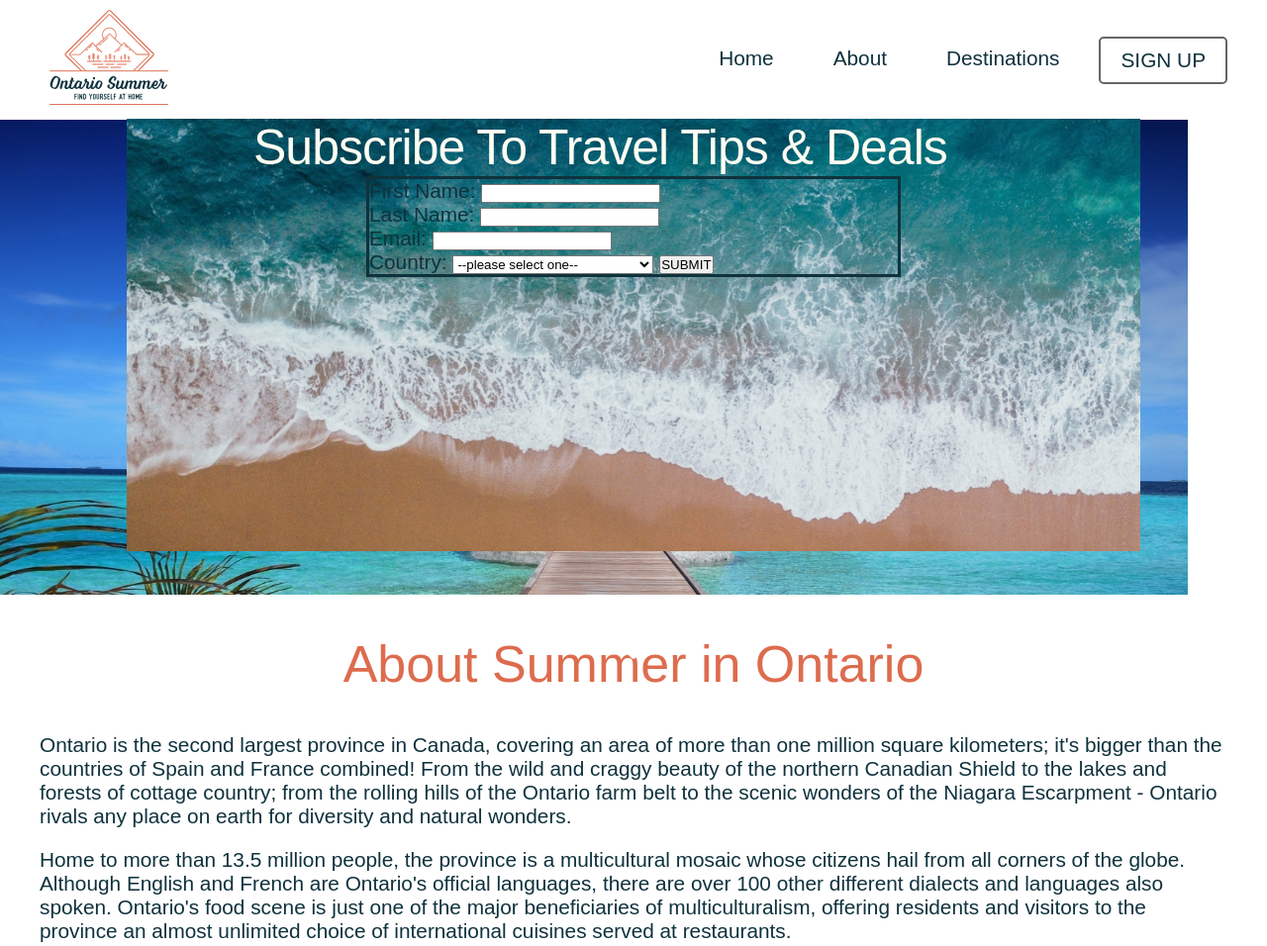
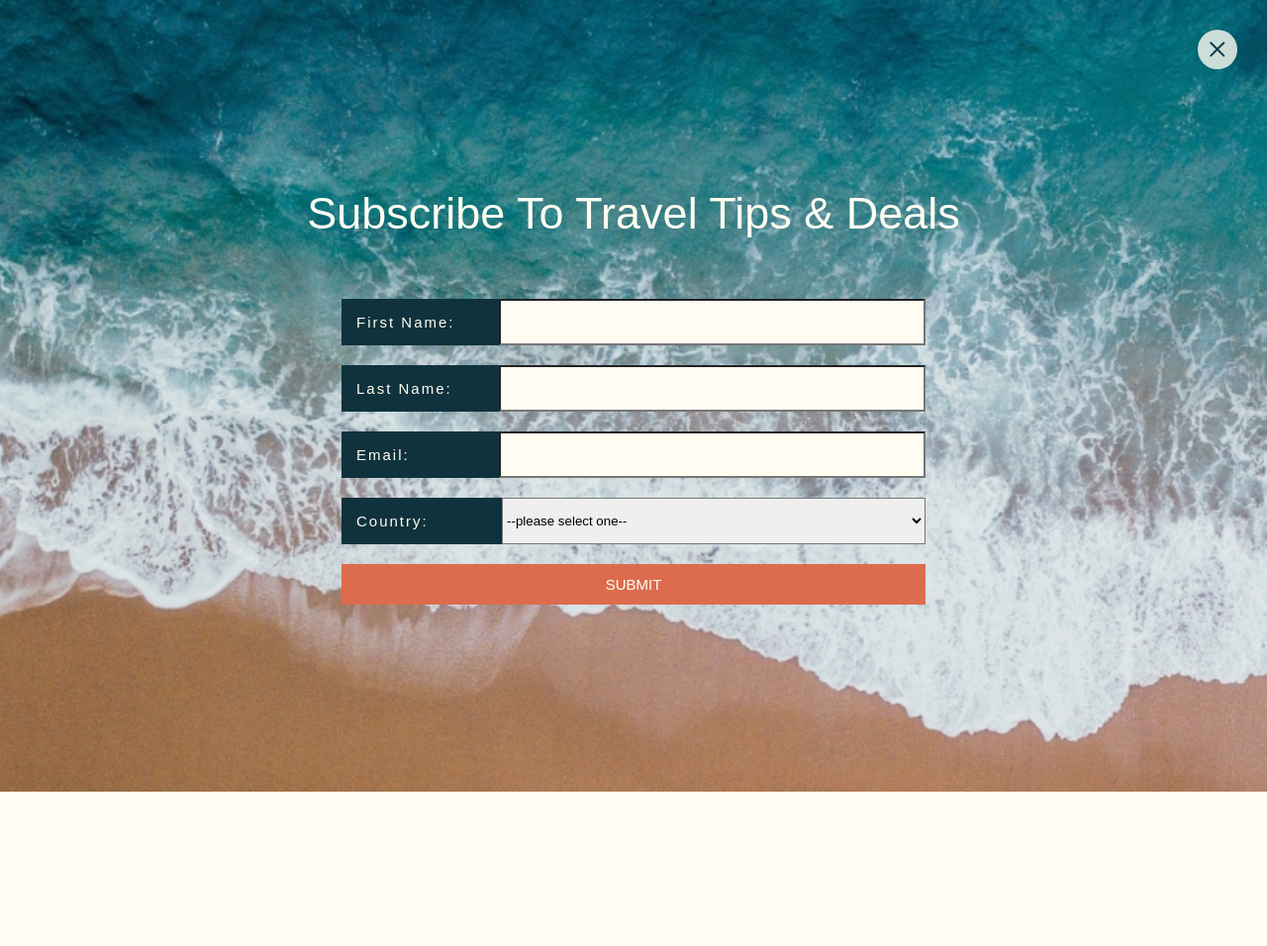
Before and after one commit to mariamkhalifa/Chang_Gajjar_Khalifa_Tsao_Valero_OntarioSummer, a PHP site: page / in a window 1280 px wide. Shown: the top 956 px of the page at 99% size. After the commit the page ends 800 px from the top, so only its background shows below. Run offline with PHP 8.4, Linux system fonts and the light colour scheme; some libraries are stand-ins or nearby versions; some web fonts are replaced.

Commit message:
sub box version 2

```diff
--- a/index.php
+++ b/index.php
@@ -40,22 +40,32 @@
 
     <section class="subscription">
         <?php echo !empty($message)?$message: ''; ?>
-        <img id="subBg" src="public/images/sub_ocean.jpg" alt="subscription box background">
+        <!-- <img class="subBg" src="public/images/sub_ocean.jpg" alt="subscription box background">
+        <img class="subBgt" src="public/images/sub_ocean_t.jpg" alt="subscription box background">
+        <img class="subBgm" src="public/images/sub_ocean_m.jpg" alt="subscription box background"> -->
+        <img id="subExit" src="public/images/No.svg" alt="sub exit">
         <h2 id="subHead">Subscribe To Travel Tips & Deals</h2>
         <form action="index.php" method="post">
-            <label for="firstname">First Name:</label>
-            <input type="text" id="firstname" name="firstname" value="" required><br>
+            <div class="input-wrap">
+                <label for="firstname">First Name:</label>
+                <input type="text" id="firstname" name="firstname" value="" required>
+            </div>
+            <div class="input-wrap">
+                <label for="lastname">Last Name:</label>
+                <input type="text" id="lastname" name="lastname" value="" required>
+            </div>
 
-            <label for="lastname">Last Name:</label>
-            <input type="text" id="lastname" name="lastname" value="" required><br>
+            <div class="input-wrap">
+                <label for="email">Email:</label>
+                <input type="email" id="email" name="email" value="" required>
+            </div>
 
-            <label for="email">Email:</label>
-            <input type="email" id="email" name="email" value="" required><br>
-
-            <label for="country">Country:</label>
-            <select id="country" name="country" required>
-                <?php include 'countries_form.php';?>
-            </select>
+            <div class="input-wrap">
+                <label for="country">Country:</label>
+                <select id="country" name="country" required>
+                    <?php include 'countries_form.php';?>
+                </select>
+            </div>
 
             <input name="submit" type="submit" id="submit" value="SUBMIT">
         </form>
--- a/sass/modules/_subscription.scss
+++ b/sass/modules/_subscription.scss
@@ -1,30 +1,144 @@
 .subscription {
-    position: absolute;
-    width: 100%;
-    height: 512px;
-    top: 0;
+    position: fixed;
+    // width: 100%;
+    display: flex;
+    flex-direction: column;
+    // height: 300px;
+    height: 100vh;
+    // top: 0;
     left: 0;
-    margin-top: 120px;
+    right: 0;
+    // margin-top: 80px;
     z-index: 4;
-    #subBg {
-        position: absolute;
-        width: 80%;
-        z-index: -5;
-        margin-left: 10%;
+    padding: 30px;
+    background: url("../../public/images/sub_ocean.jpg") no-repeat center;
+    background-size: cover;
+    justify-content: center;
+    #subExit {
+        // position: absolute;
+        // width: 10%;
+        // right: 0;
+        // margin-top: 2%;
+        // margin-right: 2%;
+        margin-left: auto;
+        margin-bottom: auto;
     }
     #subHead {
-        font-size: 50px;
-        color: #FFFDF2;
+        font-size: 28px;
+        text-align: center;
+        color: $white;
         z-index: 6;
-        letter-spacing: -1px;
-        width: 60%;
-        margin-left: 20%;
+        margin-bottom: 20px;
+
     }
     form {
-        border: solid 3px #0F323D;
-        width: 540px;
-        margin-left: auto;
-        margin-right: auto;
+        display: flex;
+        flex-direction: column;
+        // border: solid 3px #0F323D;
         z-index: 7;
+        margin-bottom: auto;
+
+        .input-wrap {
+            display: flex;
+            flex: 1;
+            margin-bottom: 20px;
+            flex-direction: column;
+        }
+
+        label {
+            flex: 1;
+            color: $white;
+            background-color: $blue;
+            font-size: 15px;
+            padding: 5px;
+        }
+        input {
+            flex: 3;
+            font-size: 15px;
+            padding: 5px;
+            // margin-left: -5px;
+            background-color: $white;
+            color: $blue;
+        }
+        #country {
+            flex: 3;
+            display: flex;
+            min-width: 50%;
+            border-radius: 0%;
+        }
+        #submit {
+            @include heading-font;
+            font-size: 15px !important;
+            background-color: $orange;
+            color: $white;
+            border: none;
+            padding-top: 8px;
+            padding-bottom: 8px;
+        }
     }
 }
+
+@media screen and (min-width: 670px) {
+    .subscription {
+        form {
+            padding: 40px 100px;
+            .input-wrap {
+                flex-direction: row;
+            }
+        }
+    }
+}
+
+@media screen and (min-width: 768px) {
+    .subscription {
+        #subExit {
+            margin-left: auto;
+            margin-bottom: auto;
+        }
+        #subHead {
+            font-size: 35px;
+        }
+        form {
+            label {
+                flex: 1;
+                letter-spacing: 2px;
+                font-size: 15px;
+                padding: 15px 5px 15px 15px;
+            }
+            input {
+                font-size: 20px;
+            }
+            #submit {
+                font-size: 18px;
+                padding-top: 12px;
+                padding-bottom: 12px;
+            }
+        }
+    }
+}
+@media screen and (min-width: 920px) {
+    .subscription {
+        #subHead {
+            font-size: 45px;
+        }
+        form {
+            width: 790px;
+            margin-left: auto;
+            margin-right: auto;
+            label {
+                flex: 1;
+                letter-spacing: 2px;
+                font-size: 15px;
+                padding: 15px 5px 15px 15px;
+            }
+            input {
+                font-size: 20px;
+            }
+            #submit {
+                font-size: 18px;
+                padding-top: 12px;
+                padding-bottom: 12px;
+            }
+        }
+    }
+}
```
Also changed, not shown: public/css/main.css, public/images/sub_ocean_m.jpg (added), public/images/sub_ocean_t.jpg (added), 1 other file.
